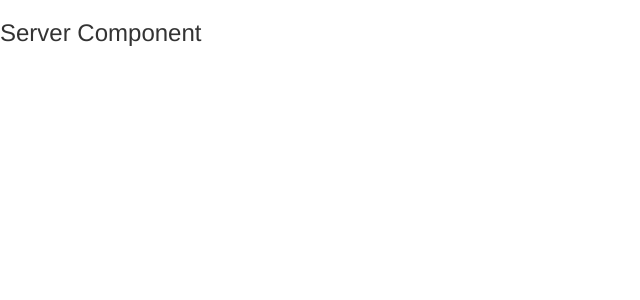
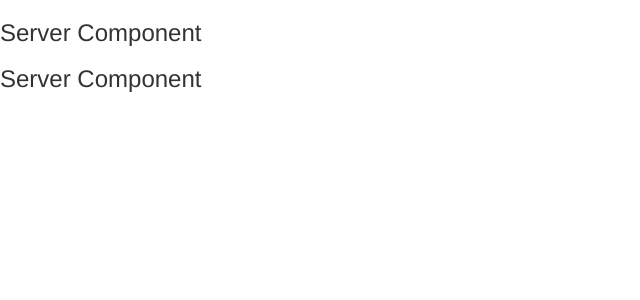
Before and after one commit to ashaik16/angular, an Angular app in the folder my-first-app/: page / in a window 1280 px wide. Shown: the top 300 px of the page, without its empty margins (0-640 px from the left). Built offline with nearby package versions, Linux system fonts and the light colour scheme.

Commit message:
Created the servers component automatically

```diff
--- a/my-first-app/src/app/app.component.html
+++ b/my-first-app/src/app/app.component.html
@@ -1 +1 @@
-<app-server></app-server>
+<app-servers></app-servers>
--- a/my-first-app/src/app/app.module.ts
+++ b/my-first-app/src/app/app.module.ts
@@ -2,8 +2,9 @@
 import { BrowserModule } from '@angular/platform-browser';
 import { ServerComponent } from './server/server.component';
 import { AppComponent } from './app.component';
+import { ServersComponent } from './servers/servers.component';
 @NgModule({
-  declarations: [AppComponent, ServerComponent],
+  declarations: [AppComponent, ServerComponent, ServersComponent],
   imports: [BrowserModule],
   providers: [],
   bootstrap: [AppComponent],
--- /dev/null
+++ b/my-first-app/src/app/servers/servers.component.html
@@ -0,0 +1 @@
+<app-server></app-server> <app-server></app-server>
--- /dev/null
+++ b/my-first-app/src/app/servers/servers.component.ts
@@ -0,0 +1,15 @@
+import { Component, OnInit } from '@angular/core';
+
+@Component({
+  selector: 'app-servers',
+  templateUrl: './servers.component.html',
+  styleUrls: ['./servers.component.css']
+})
+export class ServersComponent implements OnInit {
+
+  constructor() { }
+
+  ngOnInit(): void {
+  }
+
+}
```
Also changed, not shown: my-first-app/src/app/servers/servers.component.css (added), 1 other file (tests, documents, lock files or other folders).
